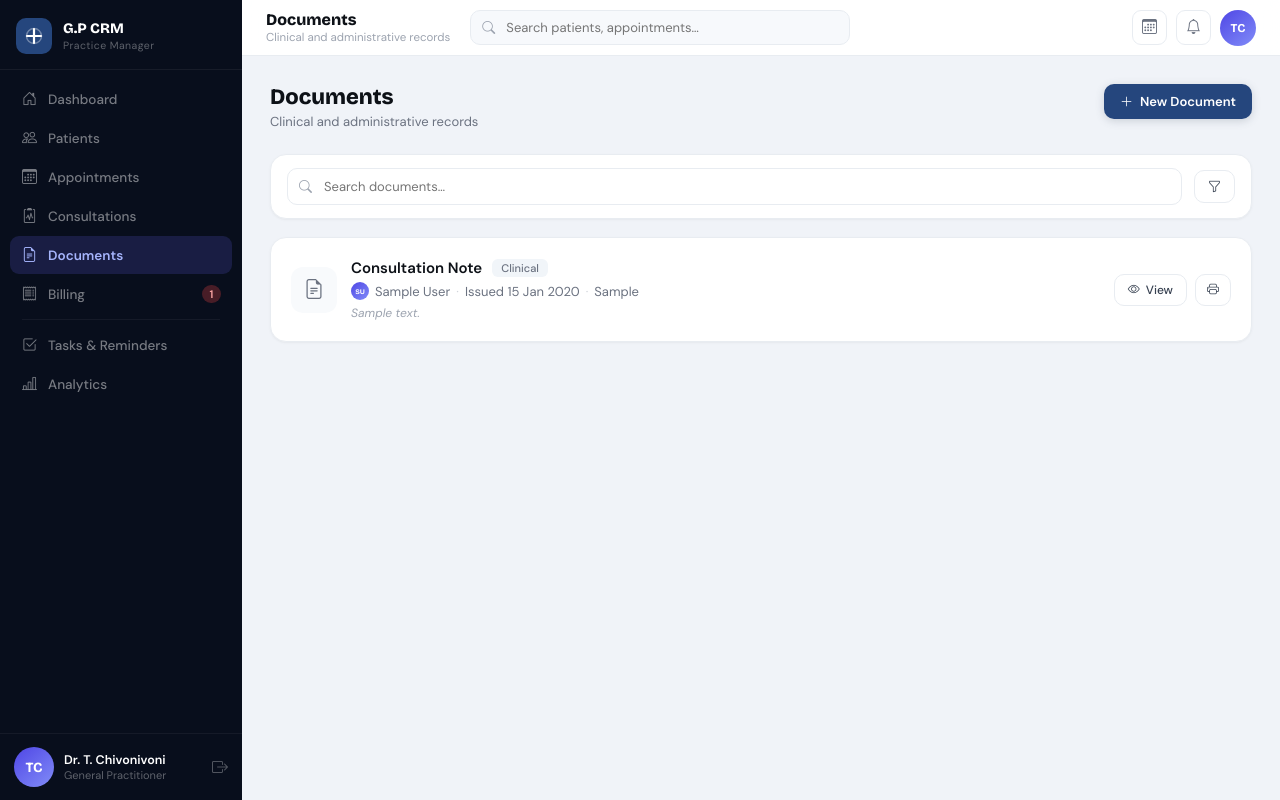
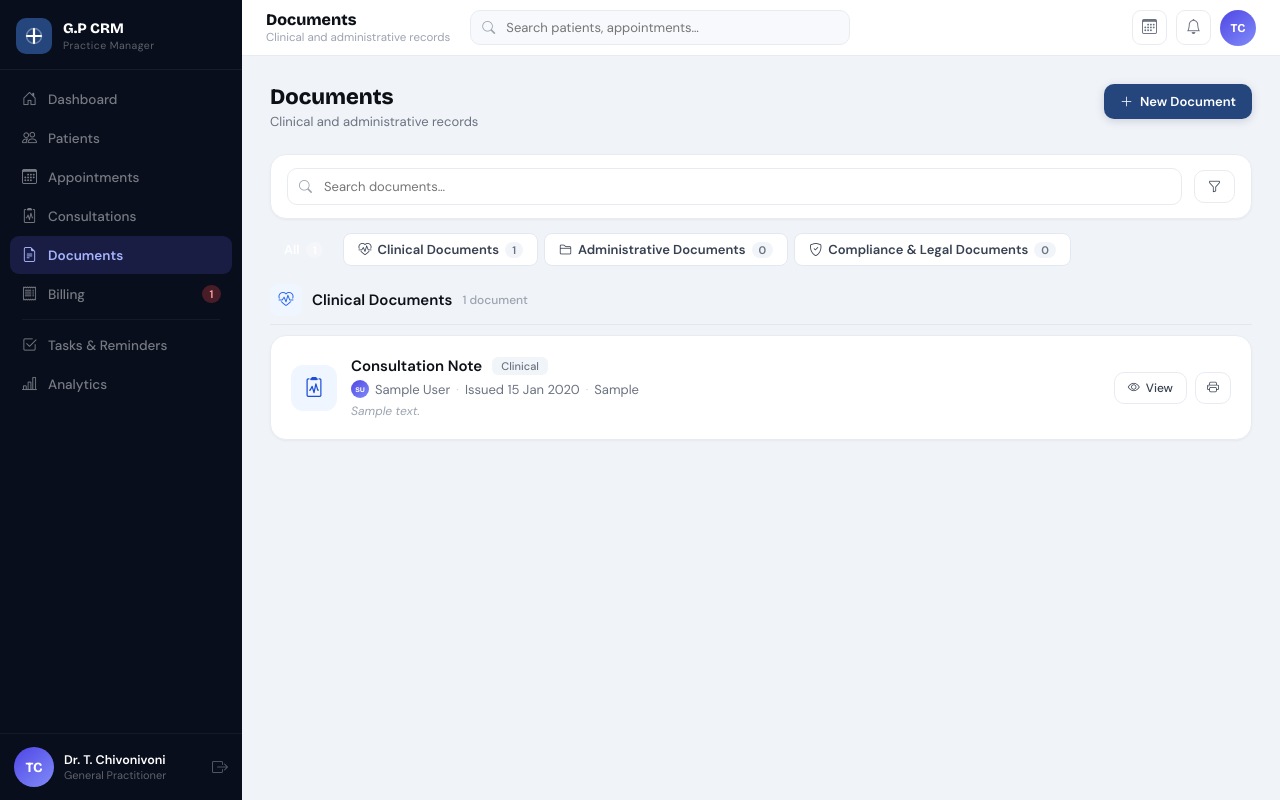
Before and after one commit to DevJoymanu/MediCareGP, a Django app: page /documents/ in a window 1280 px wide. Run offline with Django 4.2, Linux system fonts and the light colour scheme; a user stored in the database is signed in; tables that the repository leaves empty hold one stand-in row (values such as "Sample post").

Commit message:
flow logic2

```diff
--- a/medicaregp/scripts/views.py
+++ b/medicaregp/scripts/views.py
@@ -6,14 +6,45 @@ from .forms import DocumentForm
 
 @login_required
 def document_list(request):
-    from django.db.models import Q
+    from django.db.models import Q, Count
     q = request.GET.get('q', '')
-    documents = Document.objects.select_related('patient').all()
+    cat = request.GET.get('cat', '')
+
+    qs = Document.objects.select_related('patient').all()
     if q:
-        documents = documents.filter(
+        qs = qs.filter(
             Q(patient__first_name__icontains=q) | Q(patient__last_name__icontains=q) | Q(doc_type__icontains=q) | Q(category__icontains=q)
         )
-    return render(request, 'scripts/document_list.html', {'documents': documents, 'q': q})
+    if cat:
+        qs = qs.filter(category=cat)
+
+    raw_counts = Document.objects.values('category').annotate(n=Count('id'))
+    counts = {c['category']: c['n'] for c in raw_counts}
+
+    categories_with_counts = [
+        {'value': v, 'label': label, 'count': counts.get(v, 0)}
+        for v, label in Document.CATEGORY_CHOICES
+    ]
+
+    grouped = None
+    if not cat:
+        cat_map = {v: label for v, label in Document.CATEGORY_CHOICES}
+        group_map = {}
+        for doc in qs:
+            key = doc.category
+            if key not in group_map:
+                group_map[key] = {'value': key, 'label': cat_map.get(key, key), 'docs': []}
+            group_map[key]['docs'].append(doc)
+        grouped = [group_map[v] for v, _ in Document.CATEGORY_CHOICES if v in group_map]
+
+    return render(request, 'scripts/document_list.html', {
+        'documents': qs,
+        'q': q,
+        'cat': cat,
+        'categories_with_counts': categories_with_counts,
+        'total': sum(counts.values()),
+        'grouped': grouped,
+    })
 
 @login_required
 def document_create(request):
--- /dev/null
+++ b/medicaregp/templates/scripts/_document_card.html
@@ -0,0 +1,30 @@
+<div class="card" style="display:flex;gap:14px;align-items:center;">
+  <div style="width:46px;height:46px;border-radius:12px;background:
+    {% if d.doc_type == 'Sick Note' %}#fef3c7{% elif d.doc_type == 'Referral Letter' %}#eff6ff{% elif d.doc_type == 'Prescription' %}#f0fdf4{% elif d.doc_type == 'Vaccination Record' %}#f5f3ff{% elif d.doc_type == 'Consultation Note' %}#eff6ff{% elif d.doc_type == 'Lab Result' or d.doc_type == 'Lab Request Form' %}#f0fdf4{% elif d.doc_type == 'Consent Form' or d.doc_type == 'POPIA Consent' %}#fdf4ff{% elif d.doc_type == 'Billing Statement' or d.doc_type == 'Claim Form' %}#fff7ed{% else %}#f8fafc{% endif %};
+    display:flex;align-items:center;justify-content:center;font-size:20px;color:
+    {% if d.doc_type == 'Sick Note' %}#d97706{% elif d.doc_type == 'Referral Letter' %}#2563eb{% elif d.doc_type == 'Prescription' %}#15803d{% elif d.doc_type == 'Vaccination Record' %}#7c3aed{% elif d.doc_type == 'Consultation Note' %}#1d4ed8{% elif d.doc_type == 'Lab Result' or d.doc_type == 'Lab Request Form' %}#16a34a{% elif d.doc_type == 'Consent Form' or d.doc_type == 'POPIA Consent' %}#9333ea{% elif d.doc_type == 'Billing Statement' or d.doc_type == 'Claim Form' %}#ea580c{% else %}#6b7280{% endif %};
+    flex-shrink:0;">
+    <i class="bi bi-{% if d.doc_type == 'Sick Note' %}file-medical{% elif d.doc_type == 'Referral Letter' %}envelope-paper{% elif d.doc_type == 'Prescription' %}capsule-pill{% elif d.doc_type == 'Vaccination Record' %}shield-check{% elif d.doc_type == 'Consultation Note' %}clipboard2-pulse{% elif d.doc_type == 'Lab Result' or d.doc_type == 'Lab Request Form' %}droplet{% elif d.doc_type == 'Consent Form' or d.doc_type == 'POPIA Consent' %}pen-fill{% elif d.doc_type == 'Billing Statement' or d.doc_type == 'Claim Form' %}receipt{% else %}file-earmark-text{% endif %}"></i>
+  </div>
+  <div style="flex:1;">
+    <div style="display:flex;gap:10px;align-items:center;margin-bottom:4px;">
+      <span style="font-weight:700;font-size:15px;">{{ d.doc_type }}</span>
+      <span style="font-size:11px;color:var(--text-3);padding:2px 9px;border-radius:6px;background:#f1f5f9;font-weight:500;">{{ d.category }}</span>
+    </div>
+    <div style="display:flex;gap:6px;align-items:center;font-size:13px;color:var(--text-3);">
+      <div class="avatar av-36 av-1" style="width:18px;height:18px;font-size:7px;">
+        {{ d.patient.first_name|first|upper }}{{ d.patient.last_name|first|upper }}
+      </div>
+      <span>{{ d.patient }}</span>
+      <span style="color:#d1d5db;">&middot;</span>
+      <span>Issued {{ d.date_issued|date:"j M Y" }}</span>
+      <span style="color:#d1d5db;">&middot;</span>
+      <span>{{ d.issued_by }}</span>
+    </div>
+    {% if d.notes %}<div style="margin-top:5px;font-size:12px;color:var(--text-4);font-style:italic;">{{ d.notes }}</div>{% endif %}
+  </div>
+  <div style="display:flex;gap:8px;">
+    <a href="{% url 'document_detail' d.pk %}" class="btn-ghost" style="padding:7px 13px;font-size:12px;"><i class="bi bi-eye"></i> View</a>
+    <a href="{% url 'document_print' d.pk %}" class="btn-ghost" style="padding:7px 11px;font-size:12px;"><i class="bi bi-printer"></i></a>
+  </div>
+</div>
--- a/medicaregp/templates/scripts/document_list.html
+++ b/medicaregp/templates/scripts/document_list.html
@@ -13,52 +13,69 @@
   </div>
 
   <!-- Search -->
-  <div class="card" style="padding:13px 16px;margin-bottom:18px;">
+  <div class="card" style="padding:13px 16px;margin-bottom:14px;">
     <form method="get" style="display:flex;gap:12px;align-items:center;">
+      <input type="hidden" name="cat" value="{{ cat }}">
       <div style="flex:1;position:relative;">
         <i class="bi bi-search" style="position:absolute;left:12px;top:50%;transform:translateY(-50%);color:var(--text-4);font-size:13px;pointer-events:none;"></i>
         <input name="q" value="{{ q }}" placeholder="Search documents…" class="crm-input" style="padding-left:36px;">
       </div>
       <button type="submit" class="btn-ghost"><i class="bi bi-funnel"></i></button>
-      {% if q %}<a href="{% url 'document_list' %}" class="btn-ghost">Clear</a>{% endif %}
+      {% if q or cat %}<a href="{% url 'document_list' %}" class="btn-ghost">Clear</a>{% endif %}
     </form>
   </div>
 
-  <div style="display:flex;flex-direction:column;gap:10px;">
-    {% for d in documents %}
-    <div class="card" style="display:flex;gap:14px;align-items:center;">
-      <div style="width:46px;height:46px;border-radius:12px;background:
-        {% if d.doc_type == 'Sick Note' %}#fef3c7{% elif d.doc_type == 'Referral Letter' %}#eff6ff{% elif d.doc_type == 'Prescription' %}#f0fdf4{% elif d.doc_type == 'Vaccination Record' %}#f5f3ff{% else %}#f8fafc{% endif %};
-        display:flex;align-items:center;justify-content:center;font-size:20px;color:
-        {% if d.doc_type == 'Sick Note' %}#d97706{% elif d.doc_type == 'Referral Letter' %}#2563eb{% elif d.doc_type == 'Prescription' %}#15803d{% elif d.doc_type == 'Vaccination Record' %}#7c3aed{% else %}#6b7280{% endif %};
-        flex-shrink:0;">
-        <i class="bi bi-{% if d.doc_type == 'Sick Note' %}file-medical{% elif d.doc_type == 'Referral Letter' %}envelope-paper{% elif d.doc_type == 'Prescription' %}capsule-pill{% elif d.doc_type == 'Vaccination Record' %}shield-check{% else %}file-earmark-text{% endif %}"></i>
+  <!-- Category tabs -->
+  <div style="display:flex;gap:6px;margin-bottom:18px;flex-wrap:wrap;">
+    <a href="?q={{ q }}" style="display:inline-flex;align-items:center;gap:6px;padding:7px 14px;border-radius:8px;font-size:13px;font-weight:600;text-decoration:none;border:1.5px solid {% if not cat %}var(--primary){% else %}#e2e8f0{% endif %};background:{% if not cat %}var(--primary){% else %}#fff{% endif %};color:{% if not cat %}#fff{% else %}var(--text-2){% endif %};">
+      All
+      <span style="background:{% if not cat %}rgba(255,255,255,0.25){% else %}#f1f5f9{% endif %};color:{% if not cat %}#fff{% else %}var(--text-3){% endif %};font-size:11px;font-weight:700;padding:1px 7px;border-radius:20px;">{{ total }}</span>
+    </a>
+    {% for c in categories_with_counts %}
+    <a href="?q={{ q }}&cat={{ c.value }}" style="display:inline-flex;align-items:center;gap:6px;padding:7px 14px;border-radius:8px;font-size:13px;font-weight:600;text-decoration:none;border:1.5px solid {% if cat == c.value %}var(--primary){% else %}#e2e8f0{% endif %};background:{% if cat == c.value %}var(--primary){% else %}#fff{% endif %};color:{% if cat == c.value %}#fff{% else %}var(--text-2){% endif %};">
+      {% if c.value == 'Clinical' %}<i class="bi bi-heart-pulse"></i>
+      {% elif c.value == 'Administrative' %}<i class="bi bi-folder2"></i>
+      {% else %}<i class="bi bi-shield-check"></i>{% endif %}
+      {{ c.label }}
+      <span style="background:{% if cat == c.value %}rgba(255,255,255,0.25){% else %}#f1f5f9{% endif %};color:{% if cat == c.value %}#fff{% else %}var(--text-3){% endif %};font-size:11px;font-weight:700;padding:1px 7px;border-radius:20px;">{{ c.count }}</span>
+    </a>
+    {% endfor %}
+  </div>
+
+  {% if grouped %}
+    <!-- Grouped by category (All view) -->
+    {% for group in grouped %}
+    <div style="margin-bottom:28px;">
+      <!-- Category header -->
+      <div style="display:flex;align-items:center;gap:10px;margin-bottom:10px;padding-bottom:8px;border-bottom:1.5px solid #e2e8f0;">
+        <div style="width:32px;height:32px;border-radius:8px;display:flex;align-items:center;justify-content:center;font-size:15px;
+          {% if group.value == 'Clinical' %}background:#eff6ff;color:#2563eb;{% elif group.value == 'Administrative' %}background:#f8fafc;color:#475569;{% else %}background:#fff7ed;color:#c2410c;{% endif %}">
+          <i class="bi bi-{% if group.value == 'Clinical' %}heart-pulse{% elif group.value == 'Administrative' %}folder2{% else %}shield-check{% endif %}"></i>
+        </div>
+        <span style="font-weight:700;font-size:15px;color:var(--text-1);">{{ group.label }}</span>
+        <span style="font-size:12px;color:var(--text-4);font-weight:500;">{{ group.docs|length }} document{{ group.docs|length|pluralize }}</span>
       </div>
-      <div style="flex:1;">
-        <div style="display:flex;gap:10px;align-items:center;margin-bottom:4px;">
-          <span style="font-weight:700;font-size:15px;">{{ d.doc_type }}</span>
-          <span style="font-size:11px;color:var(--text-3);padding:2px 9px;border-radius:6px;background:#f1f5f9;font-weight:500;">{{ d.category }}</span>
-        </div>
-        <div style="display:flex;gap:6px;align-items:center;font-size:13px;color:var(--text-3);">
-          <div class="avatar av-36 av-1" style="width:18px;height:18px;font-size:7px;">
-            {{ d.patient.first_name|first|upper }}{{ d.patient.last_name|first|upper }}
-          </div>
-          <span>{{ d.patient }}</span>
-          <span style="color:#d1d5db;">&middot;</span>
-          <span>Issued {{ d.date_issued|date:"j M Y" }}</span>
-          <span style="color:#d1d5db;">&middot;</span>
-          <span>{{ d.issued_by }}</span>
-        </div>
-        {% if d.notes %}<div style="margin-top:5px;font-size:12px;color:var(--text-4);font-style:italic;">{{ d.notes }}</div>{% endif %}
-      </div>
-      <div style="display:flex;gap:8px;">
-        <a href="{% url 'document_detail' d.pk %}" class="btn-ghost" style="padding:7px 13px;font-size:12px;"><i class="bi bi-eye"></i> View</a>
-        <a href="{% url 'document_print' d.pk %}" class="btn-ghost" style="padding:7px 11px;font-size:12px;"><i class="bi bi-printer"></i></a>
+
+      <div style="display:flex;flex-direction:column;gap:8px;">
+        {% for d in group.docs %}
+        {% include "scripts/_document_card.html" %}
+        {% endfor %}
       </div>
     </div>
     {% empty %}
     <div class="card"><div class="empty-state"><i class="bi bi-file-earmark"></i><p>No documents found.</p></div></div>
     {% endfor %}
-  </div>
+
+  {% else %}
+    <!-- Filtered flat list -->
+    <div style="display:flex;flex-direction:column;gap:10px;">
+      {% for d in documents %}
+      {% include "scripts/_document_card.html" %}
+      {% empty %}
+      <div class="card"><div class="empty-state"><i class="bi bi-file-earmark"></i><p>No documents found.</p></div></div>
+      {% endfor %}
+    </div>
+  {% endif %}
+
 </div>
 {% endblock %}
```
